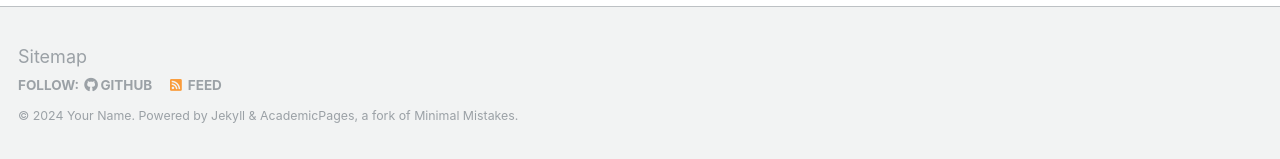
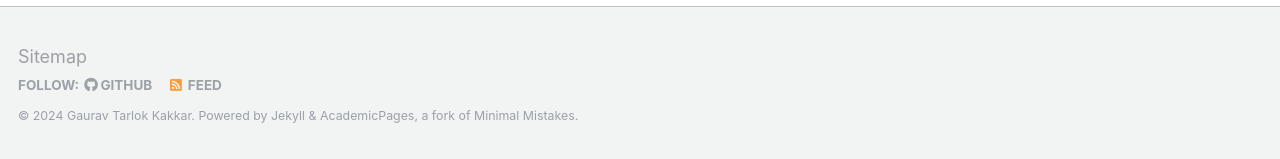
Before and after one commit to gaurav274/gaurav274.github.io, a Jekyll site: the page built from _pages/talkmap.html, in a window 1280 px wide and 1147 px high. Shown: the part 985-1144 px from the top of the window. Built offline with Jekyll 4.4.1, drawn with Linux system fonts in a browser that asks for light colours; nearby versions of some CDN libraries; some web fonts are replaced.

Commit message:
update dv

```diff
--- a/_config.yml
+++ b/_config.yml
@@ -9,7 +9,7 @@
 locale                   : "en-US"
 title                    : "Gaurav Tarlok Kakkar"
 title_separator          : "-"
-name                     : &name "Your Name"
+name                     : &name "Gaurav Tarlok Kakkar"
 description              : &description "personal description"
 url                      : https://gaurav274.github.io # the base hostname & protocol for your site e.g. "https://mmistakes.github.io"
 baseurl                  : "" # the subpath of your site, e.g. "/blog"
--- a/_data/navigation.yml
+++ b/_data/navigation.yml
@@ -16,7 +16,8 @@ main:
   #   url: /year-archive/
 
   - title: "CV"
-    url: /cv/
+    # url: /cv/
+    url: /files/cv.pdf
 
   # - title: "Guide"
   #   url: /markdown/
```
Also changed, not shown: 1 other file.
